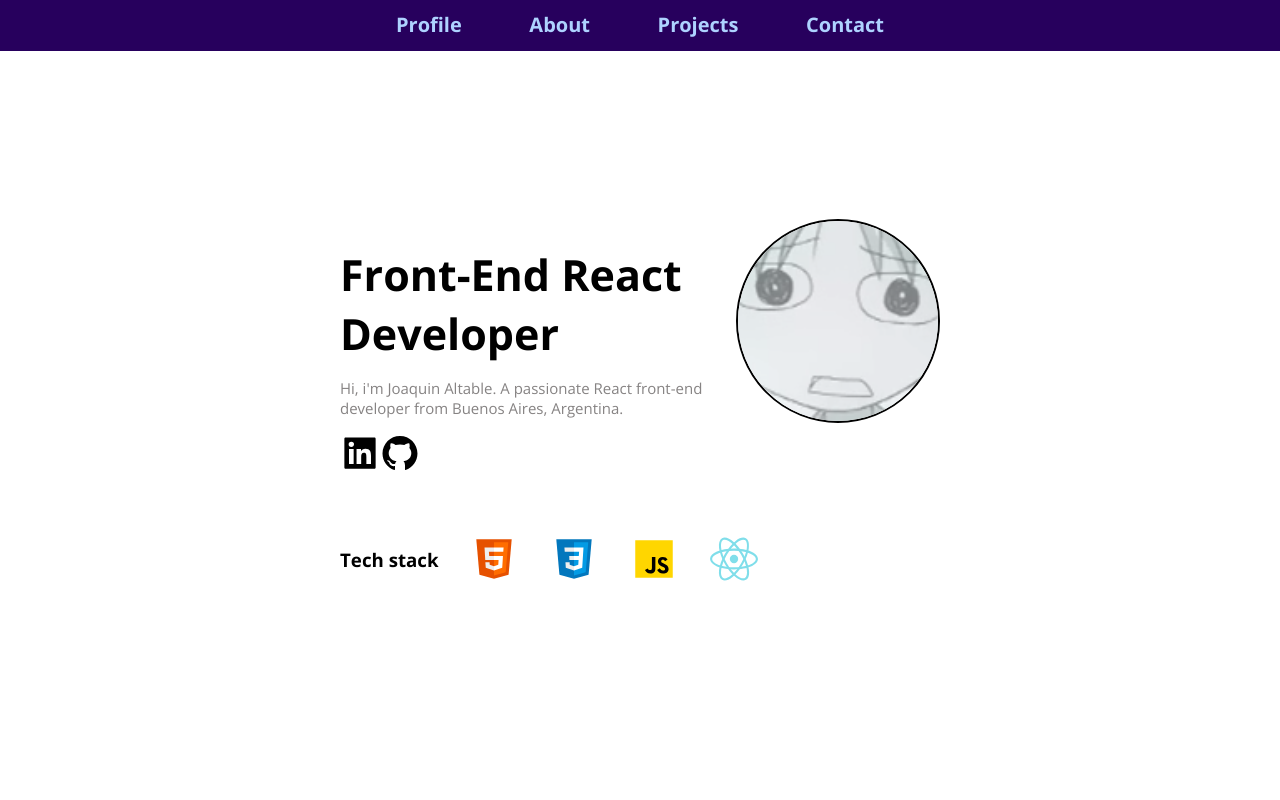
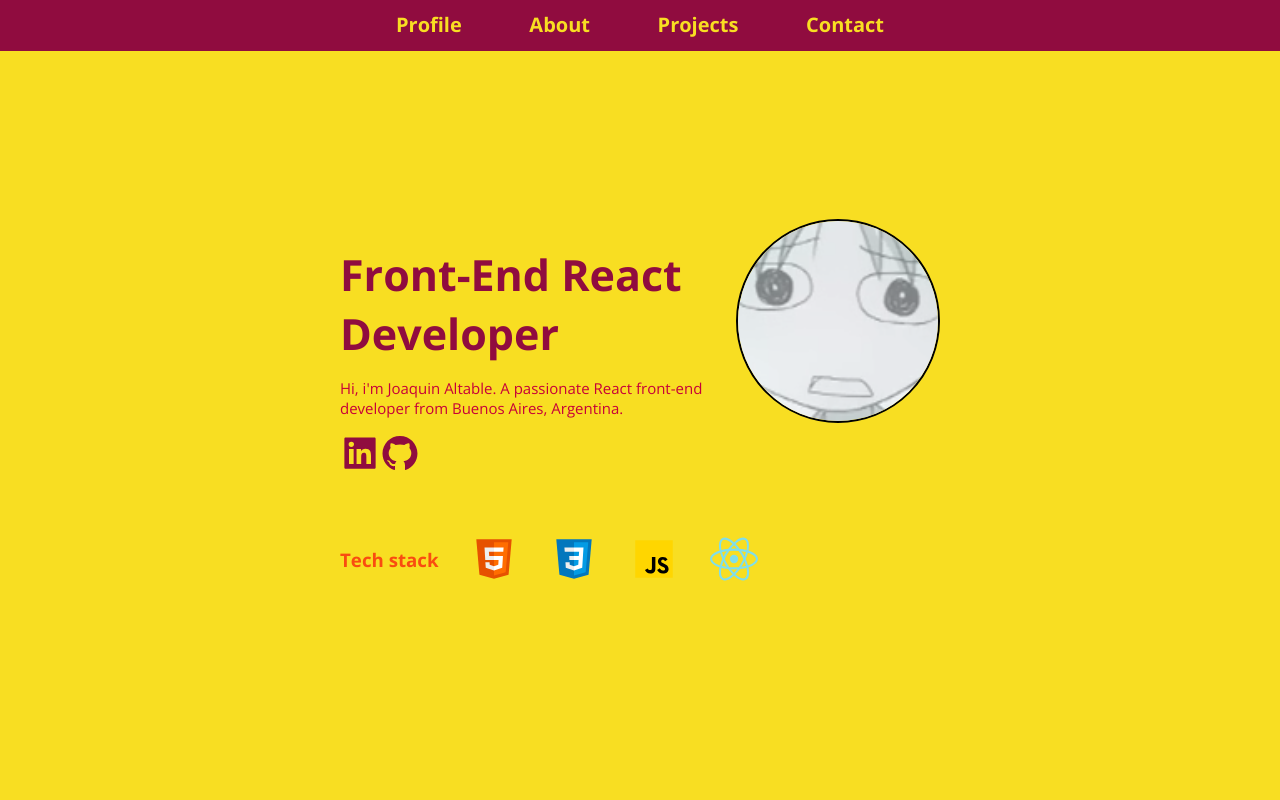
Before and after one commit to Joable/portfolio-vite, a React (Vite) app: page / in a window 1280 px wide. Shown: the top 800 px of the page. Built offline with nearby package versions, Linux system fonts and the light colour scheme.

Commit message:
saved the primary, secondary, third and fourth colors in css variables

```diff
--- a/src/Components/Footer/Footer.jsx
+++ b/src/Components/Footer/Footer.jsx
@@ -20,7 +20,7 @@ export default function Footer(){
                 <button className={styles.goUp} onClick={handleGoUp}>Go up</button>
 
                 <div className={styles.links}>
-                    <IconContext.Provider value={{size: "40px", color: "white"}}>
+                    <IconContext.Provider value={{size: "40px", color: "var(--fourth-color)"}}>
                         <a href="#">
                             <AiFillLinkedin/>
                         </a>
--- a/src/Components/Footer/Footer.module.css
+++ b/src/Components/Footer/Footer.module.css
@@ -7,7 +7,7 @@ footer{
     bottom: 0;
     width: 100%;
     height: 150px;
-    background-color: black;
+    background-color: var(--primary-color);
 }
 
 /* footerContent */
@@ -29,19 +29,19 @@ footer{
 }
 
 .links a{
-    color: white;
+    color: var(--fourth-color);
 }
 
 /* goUp */
 .goUp{
     font-size: 20px;
-    color: white;
-    background-color: black;
-    border: 2px solid black;
+    color: var(--fourth-color);
+    background-color: var(--primary-color);
+    border: 2px solid var(--primary-color);
 }
 
 .goUp:hover{
     cursor: pointer;
-    border: 2px solid white;
+    border: 2px solid var(--fourth-color);
     border-radius: 5px;
 }
--- a/src/Components/Nav/Nav.module.css
+++ b/src/Components/Nav/Nav.module.css
@@ -26,11 +26,11 @@ nav{
     font-weight: 700;
     border: 0;
     border-bottom: 2px solid var(--primary-color);
-    color: var(--third-color);
+    color: var(--fourth-color);
     background-color: var(--primary-color);
 }
 
 .pageNavigation button:hover{
     cursor: pointer;
-    border-bottom: 2px solid var(--third-color);
+    border-bottom: 2px solid var(--fourth-color);
 }
--- a/src/Components/Profile/Profile.jsx
+++ b/src/Components/Profile/Profile.jsx
@@ -24,7 +24,7 @@ export default function Profile(){
 
                 <div className={styles.externalLinks}>
 
-                    <IconContext.Provider value={{size: "40px", color: "black"}}>
+                    <IconContext.Provider value={{size: "40px", color: "var(--primary-color)"}}>
                         <a href="#">
                             <AiFillLinkedin/>
                         </a>
--- a/src/Components/ProjectItem/ProjectItem.jsx
+++ b/src/Components/ProjectItem/ProjectItem.jsx
@@ -24,7 +24,7 @@ export default function ProjectItem({project}){
                 </div>
 
                 <div className={styles.externalLinks}>
-                    <IconContext.Provider value={{size: "40px", color: "black"}}>
+                    <IconContext.Provider value={{size: "40px", color: "var(--primary-color)"}}>
                     <a href={gitUrl}>
                         <AiFillGithub/>
                     </a>
--- a/src/Components/Projects/Projects.jsx
+++ b/src/Components/Projects/Projects.jsx
@@ -7,7 +7,7 @@ export default function Projects(){
     return(
         <section id='projects' className={styles.projects}>
 
-            <h2>Projects</h2>
+            <h3>Projects</h3>
 
             <div className={styles.projectsWrapper}>
 
--- a/src/index.css
+++ b/src/index.css
@@ -1,11 +1,13 @@
 #root{
     --gray-text: rgb(134, 131, 131);
-    --primary-color: #27005D;
-    --secondary-color: #9400FF;
-    --third-color: #AED2FF;
-    --fourth-color: #E4F1FF;
+    --primary-color: #900C3F;
+    --secondary-color: #C70039;
+    --third-color: #F94C10;
+    --fourth-color: #F8DE22;
     position: relative;
     padding-bottom: 200px;
+    color: var(--primary-color);
+    background-color: var(--fourth-color);
 }
 
 body{
@@ -13,11 +15,15 @@ body{
     margin: 0;
 }
 
+h3{
+    color: var(--third-color);
+}
+
 a{
     text-decoration: none;
 }
 
 p{
-    color: var(--gray-text);
+    color: var(--secondary-color);
     font-size: 15px;
 }
```
